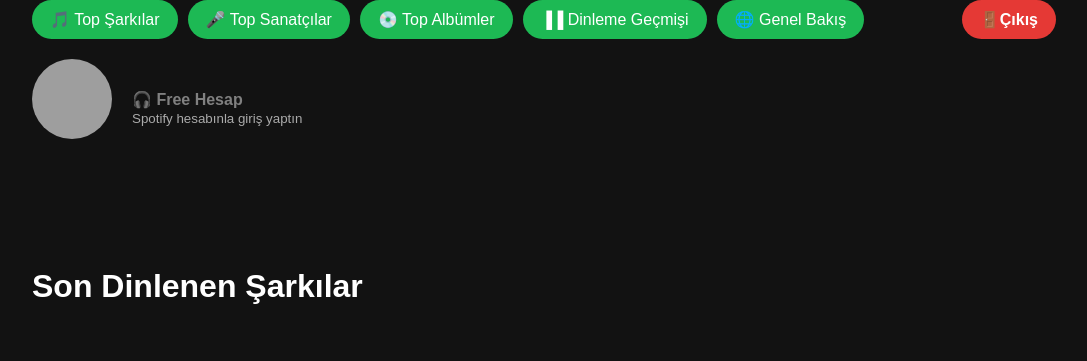
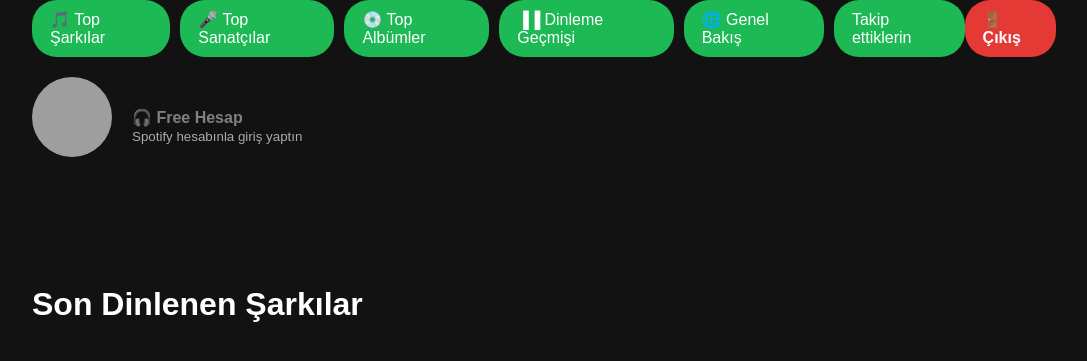
Before and after one commit to Talha3507/Spotify, a Flask app: template templates/history.html in a window 1280 px wide. Shown: the top 361 px of the page, without its empty margins (96-1183 px from the left). Run offline with Flask 3, Linux system fonts and the light colour scheme; the template is opened without the code that fills it, so the values that code supplies are empty; grey boxes are pictures that could not be loaded.

Commit message:
Add files via upload

```diff
--- a/templates/history.html
+++ b/templates/history.html
@@ -30,6 +30,7 @@
             <a class="btn" href="/albums">💿 Top Albümler</a>
             <a class="btn" href="/history">▐▐  Dinleme Geçmişi</a>
             <a class="btn" href="/overview">🌐 Genel Bakış</a>
+            <a class="btn" href="/following">Takip ettiklerin</a>
         </div>
         <a class="logout-btn" href="/logout">🚪Çıkış</a>
     </div>
```
